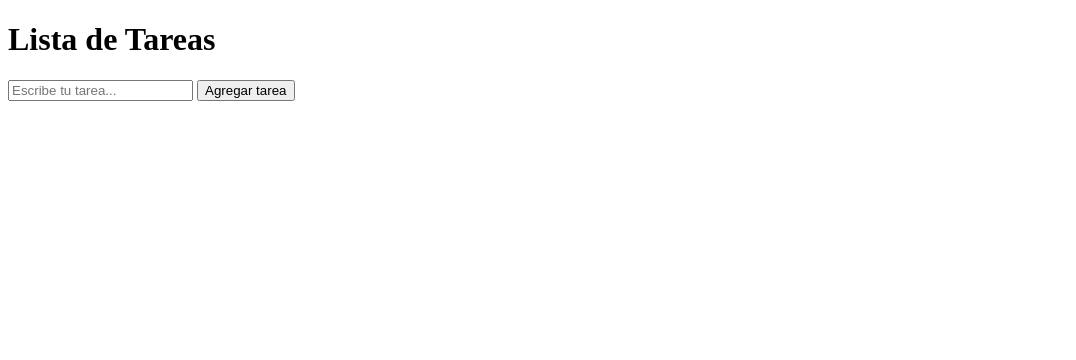
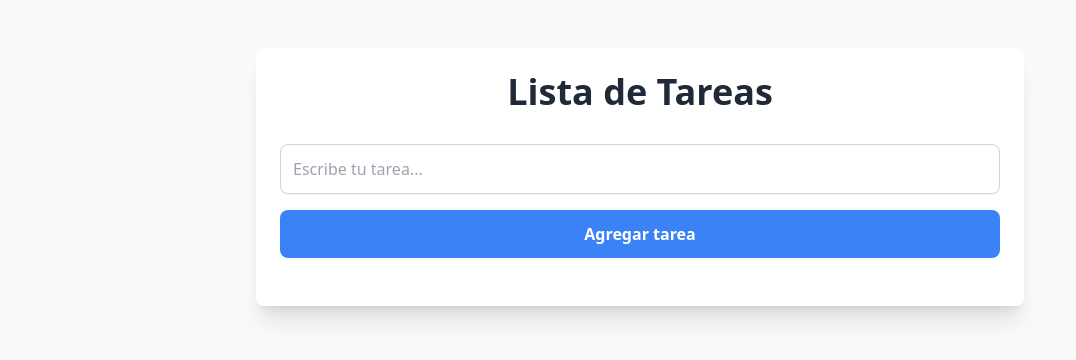
Before and after one commit to MiguelSairitupa/CRUDListaTareas, a plain HTML site: page index.html in a window 1280 px wide. Shown: the whole page, without its empty margins (0-1076 px from the left). Drawn offline with nearby package versions, Linux system fonts and the light colour scheme.

Commit message:
Mejoras en el diseño del formulario

```diff
--- a/index.html
+++ b/index.html
@@ -5,25 +5,38 @@
     <meta charset="UTF-8">
     <meta name="viewport" content="width=device-width, initial-scale=1.0">
     <title>Lista de Tareas</title>
+    <script src="https://cdn.tailwindcss.com"></script>
 </head>
 
-<body>
-    <div>
-        <h1>Lista de Tareas</h1>
+<body class="bg-gray-50 font-sans">
+
+    <!-- Contenedor principal -->
+    <div class="max-w-3xl mx-auto p-6 bg-white rounded-lg shadow-xl mt-12">
+
+        <!-- Título de la aplicación -->
+        <h1 class="text-4xl font-extrabold text-center text-gray-800 mb-8">
+            Lista de Tareas
+        </h1>
 
         <!-- Formulario para agregar tarea -->
-        <div>
-            <input id="taskInput" type="text" placeholder="Escribe tu tarea...">
-            <button id="addTaskBtn">
+        <div class="mb-6">
+            <input id="taskInput" type="text"
+                class="p-3 w-full border border-gray-300 rounded-lg shadow-sm focus:outline-none focus:ring-2 focus:ring-blue-500 focus:border-blue-500"
+                placeholder="Escribe tu tarea...">
+            <button id="addTaskBtn"
+                class="mt-4 w-full py-3 bg-blue-500 text-white rounded-lg font-semibold hover:bg-blue-600 focus:outline-none focus:ring-2 focus:ring-blue-500">
                 Agregar tarea
             </button>
         </div>
 
         <!-- Lista de tareas -->
-        <ul id="taskList">
+        <ul id="taskList" class="space-y-4">
             <!-- Tareas aparecerán aquí -->
         </ul>
+
     </div>
+
+    <script src="app.js"></script>
 </body>
 
 </html>
```
